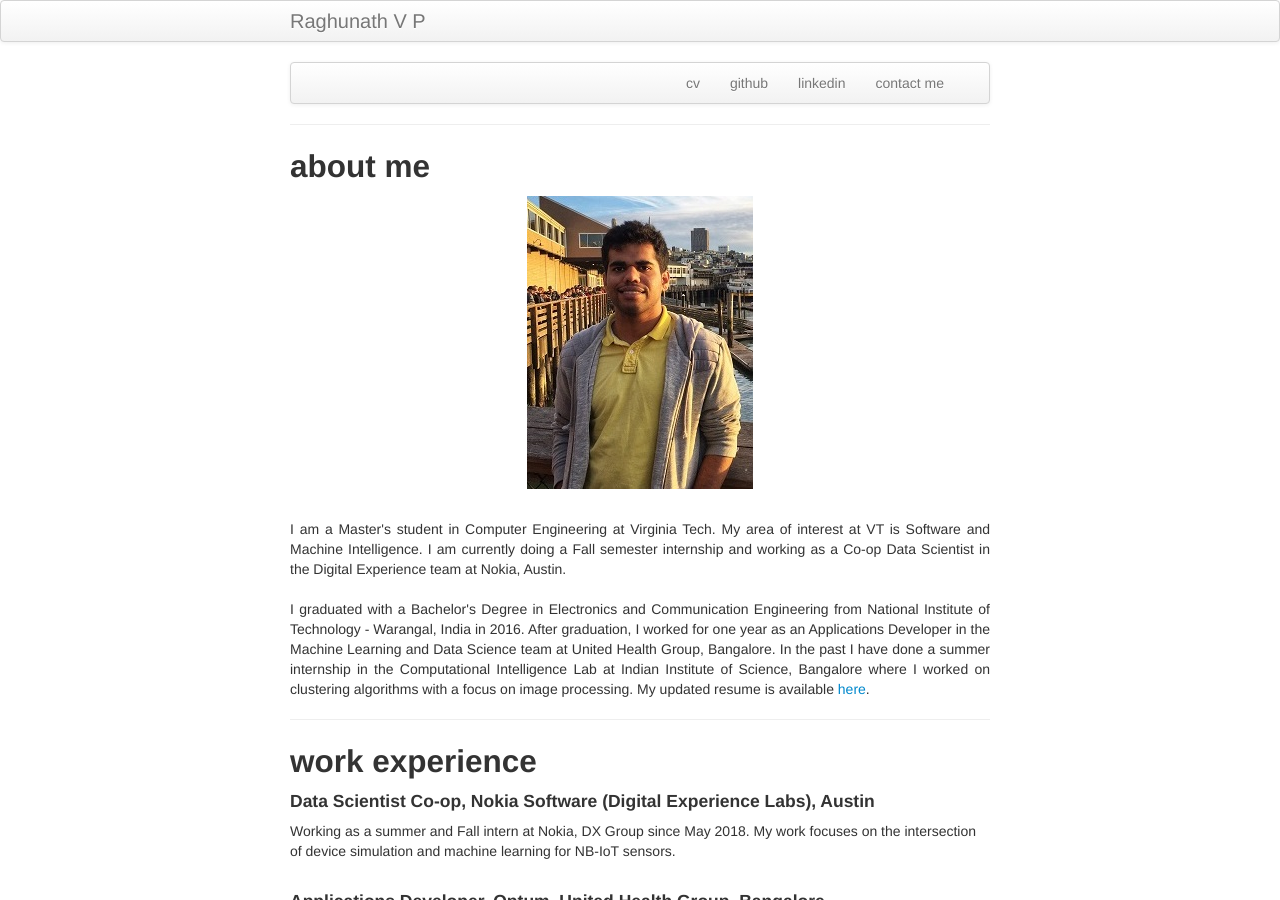
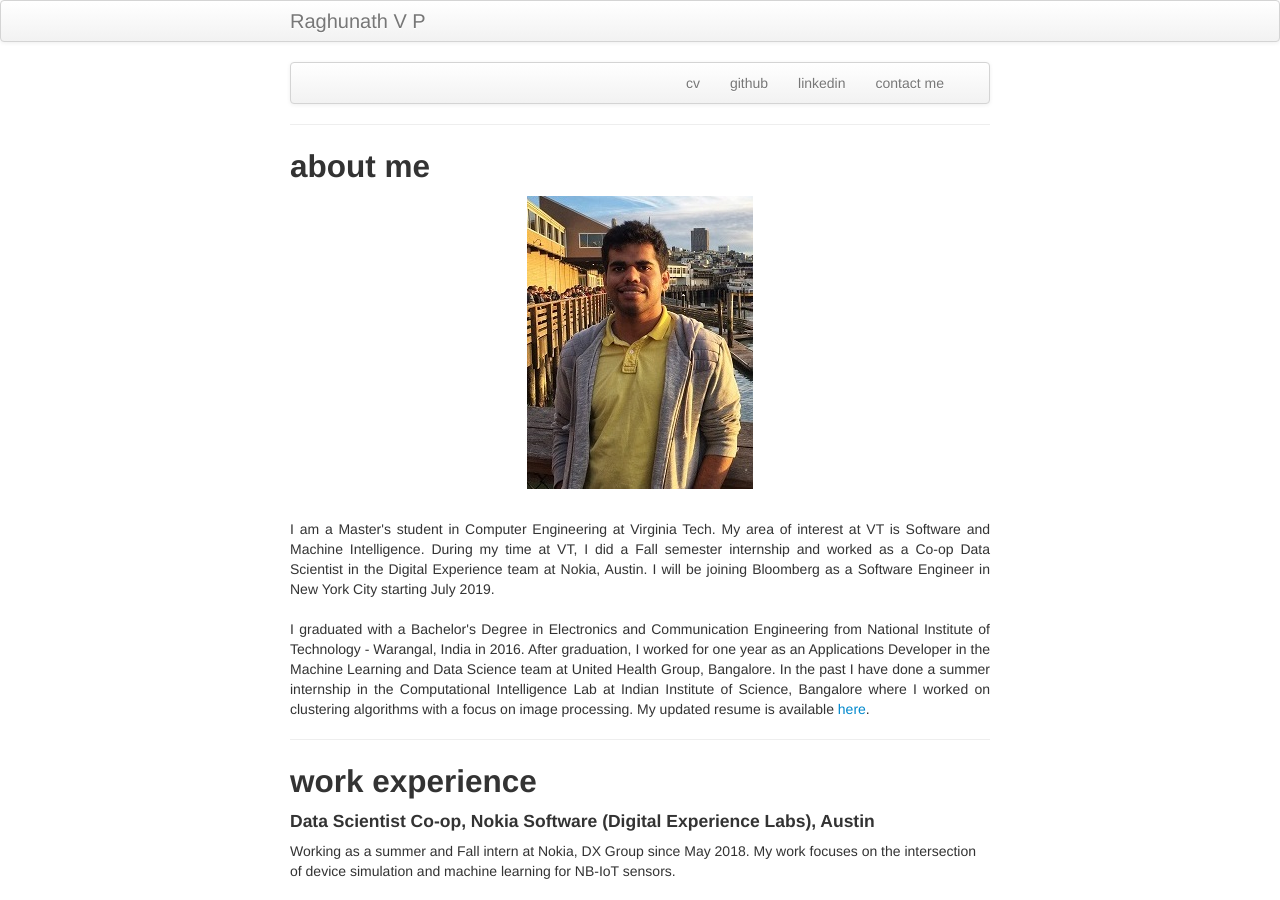
Before and after one commit to rvp22/rvp22.github.io, a Jekyll site: the page built from index.md, in a window 1280 px wide and 900 px high. Built offline with Jekyll 4.4.1, drawn with Linux system fonts in a browser that asks for light colours.

Commit message:
Update index.md

```diff
--- a/index.md
+++ b/index.md
@@ -24,7 +24,8 @@
 <br>
 
 <p align="justify">
-I am a Master's student in Computer Engineering at Virginia Tech. My area of interest at VT is Software and Machine Intelligence. I am currently doing a Fall semester internship and working as a Co-op Data Scientist in the Digital Experience team at Nokia, Austin.
+I am a Master's student in Computer Engineering at Virginia Tech. My area of interest at VT is Software and Machine Intelligence. During my time at VT, I did a Fall semester internship and worked as a Co-op Data Scientist in the Digital Experience team at Nokia, Austin. I will be joining Bloomberg as a Software Engineer in New York City starting July 2019.
+
 <br><br>
 I graduated with a Bachelor's Degree in Electronics and Communication Engineering from National Institute of Technology - Warangal, India in 2016. After graduation, I worked for one year as an Applications Developer in the Machine Learning and Data Science team at United Health Group, Bangalore. In the past I have done a summer internship in the Computational Intelligence Lab at Indian Institute of Science, Bangalore where I worked on clustering algorithms with a focus on image processing. My updated resume is available <a href="{{ BASE_PATH }}/assets/Resume__RaghunathVP_.pdf">here</a>.
 
```
